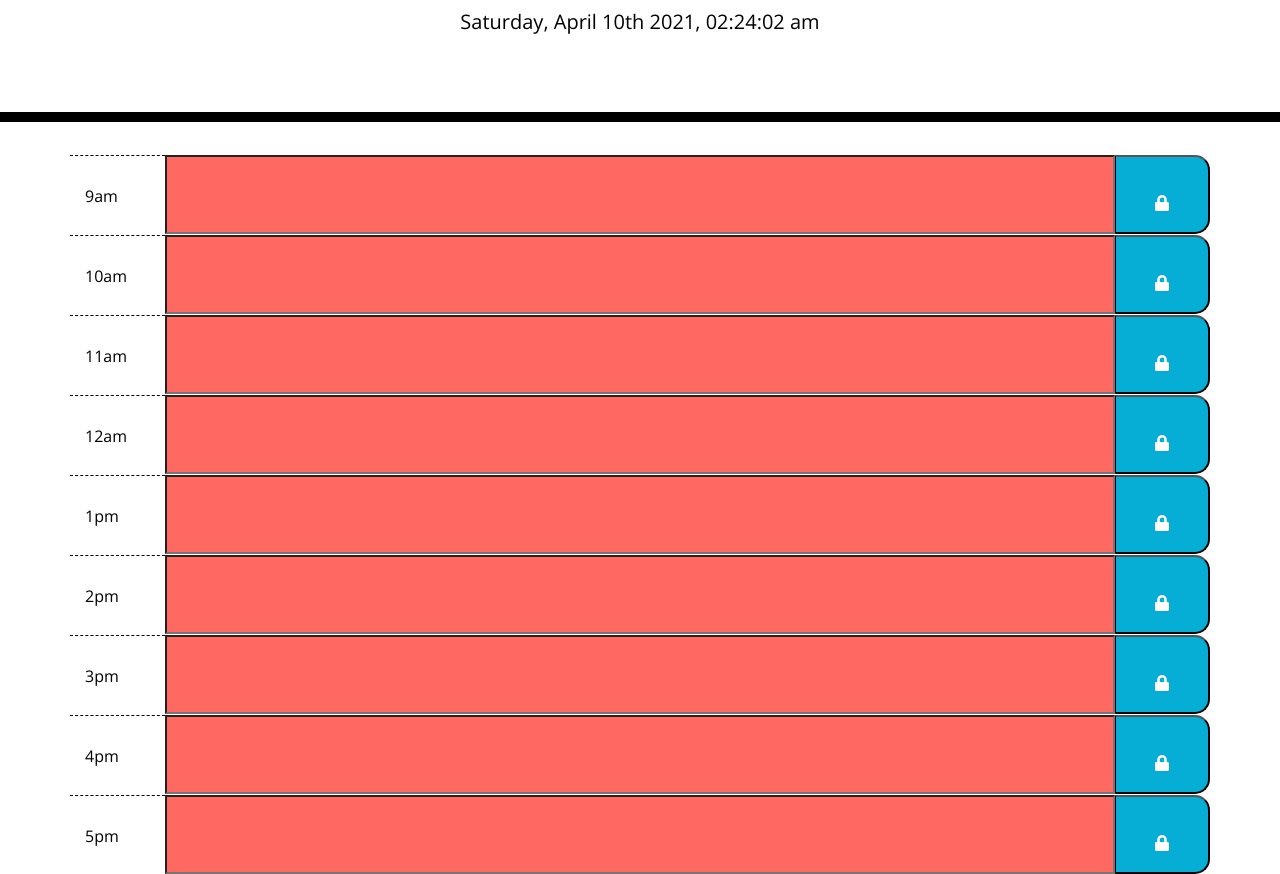
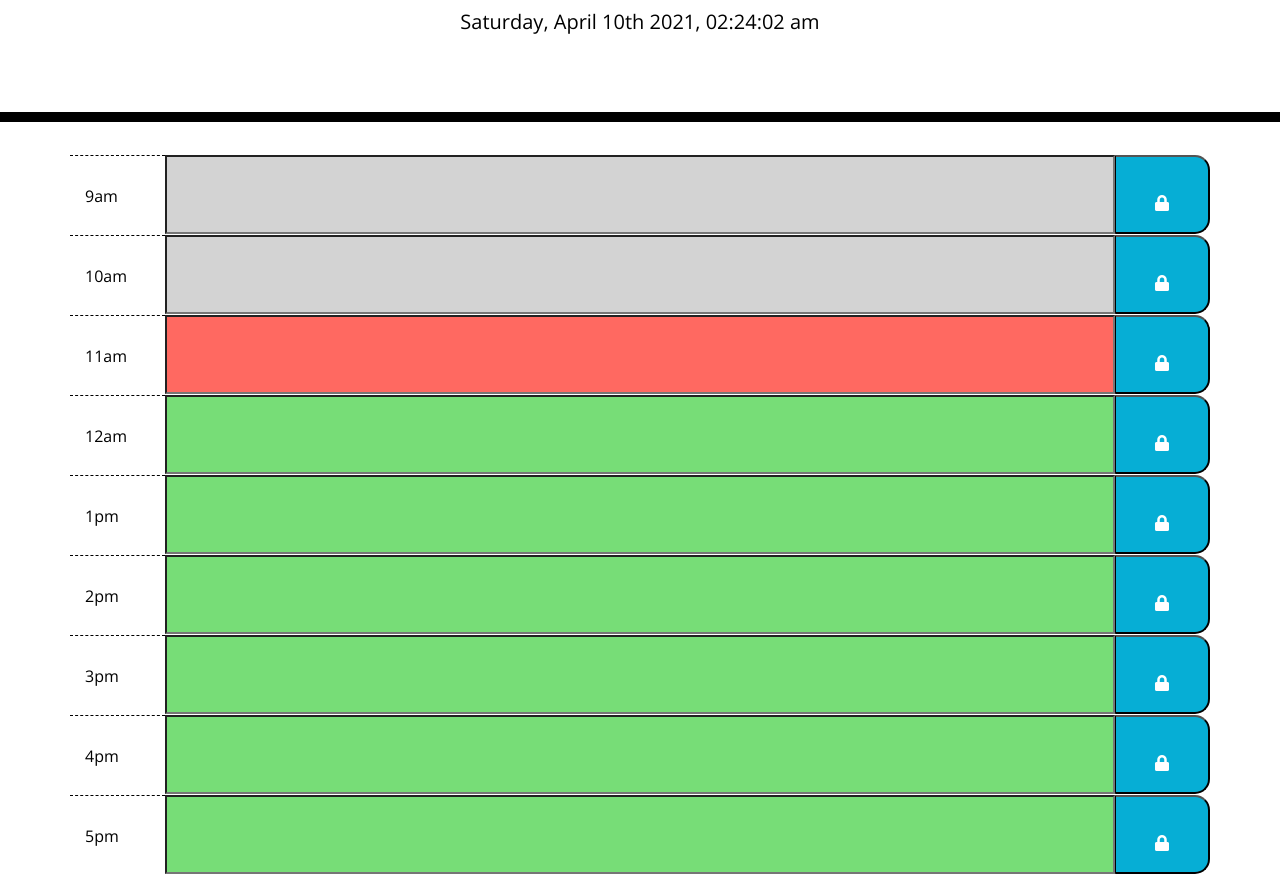
Before and after one commit to JusticeGTR/Work-Day-Scheduler, a plain HTML site: page index.html in a window 1280 px wide. Shown: the part 182-1056 px from the top of the page. Drawn offline with nearby package versions, Linux system fonts and the light colour scheme.

Commit message:
updating

```diff
--- a/index.html
+++ b/index.html
@@ -28,7 +28,7 @@
             <div class="col-sm-1 hour">
                 9am
             </div>
-            <input type="text" class="col-sm-10 present">
+            <input type="text" class="col-sm-10 past" id = "nineAm">
 
             </input>
             <button class="col-sm-1 saveBtn">
@@ -40,7 +40,7 @@
             <div class="col-sm-1 hour">
                 10am
             </div>
-            <input class="col-sm-10 present">
+            <input class="col-sm-10 past" id = "tenAm">
 
             </input>
             <button class="col-sm-1 saveBtn">
@@ -52,7 +52,7 @@
             <div class="col-sm-1 hour">
                 11am
             </div>
-            <input class="col-sm-10 present">
+            <input class="col-sm-10 present" id = "elevenAm">
 
             </input>
             <button class="col-sm-1 saveBtn">
@@ -64,7 +64,7 @@
             <div class="col-sm-1 hour">
                 12am
             </div>
-            <input class="col-sm-10 present">
+            <input class="col-sm-10 future" id = "twelveAm">
 
             </input>
             <button class="col-sm-1 saveBtn">
@@ -76,7 +76,7 @@
             <div class="col-sm-1 hour">
                 1pm
             </div>
-            <input class="col-sm-10 present">
+            <input class="col-sm-10 future"id = "onePm">
 
             </input>
             <button class="col-sm-1 saveBtn">
@@ -88,7 +88,7 @@
             <div class="col-sm-1 hour">
                 2pm
             </div>
-            <input class="col-sm-10 present">
+            <input class="col-sm-10 future" id = "twoPm">
 
             </input>
             <button class="col-sm-1 saveBtn">
@@ -100,7 +100,7 @@
             <div class="col-sm-1 hour">
                 3pm
             </div>
-            <input class="col-sm-10 present">
+            <input class="col-sm-10 future" id = "threePm">
 
             </input>
             <button class="col-sm-1 saveBtn">
@@ -112,7 +112,7 @@
             <div class="col-sm-1 hour">
                 4pm
             </div>
-            <input class="col-sm-10 present">
+            <input class="col-sm-10 future" id = "fourPm">
 
             </input>
             <button class="col-sm-1 saveBtn">
@@ -124,7 +124,7 @@
             <div class="col-sm-1 hour">
                 5pm
             </div>
-            <input class="col-sm-10 present">
+            <input class="col-sm-10 future" id = "fivePm">
 
             </input>
             <button class="col-sm-1 saveBtn">
```
Also changed, not shown: assets/js/script.js (+30 -2 lines), assets/images/Screenshot (86).png (added), 1 other file.
